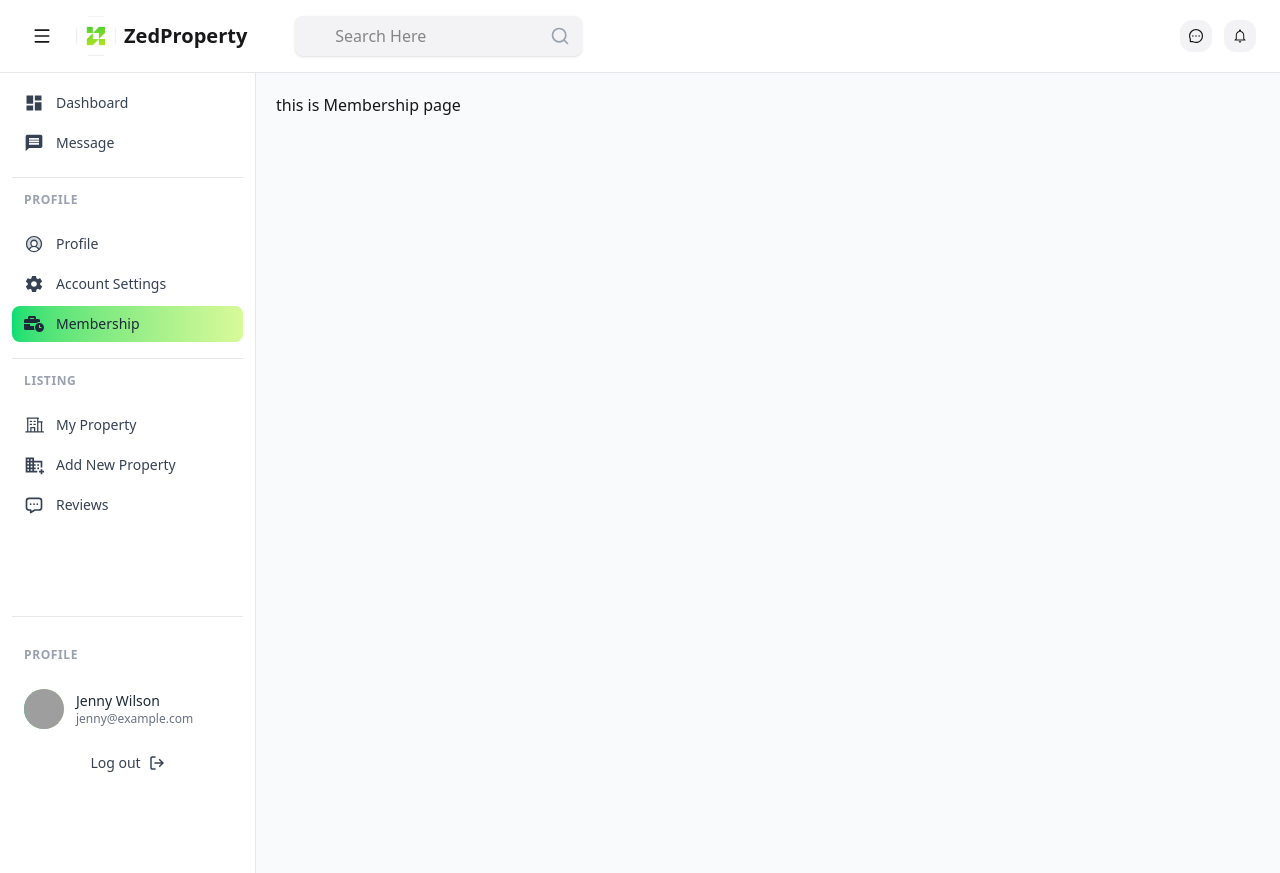
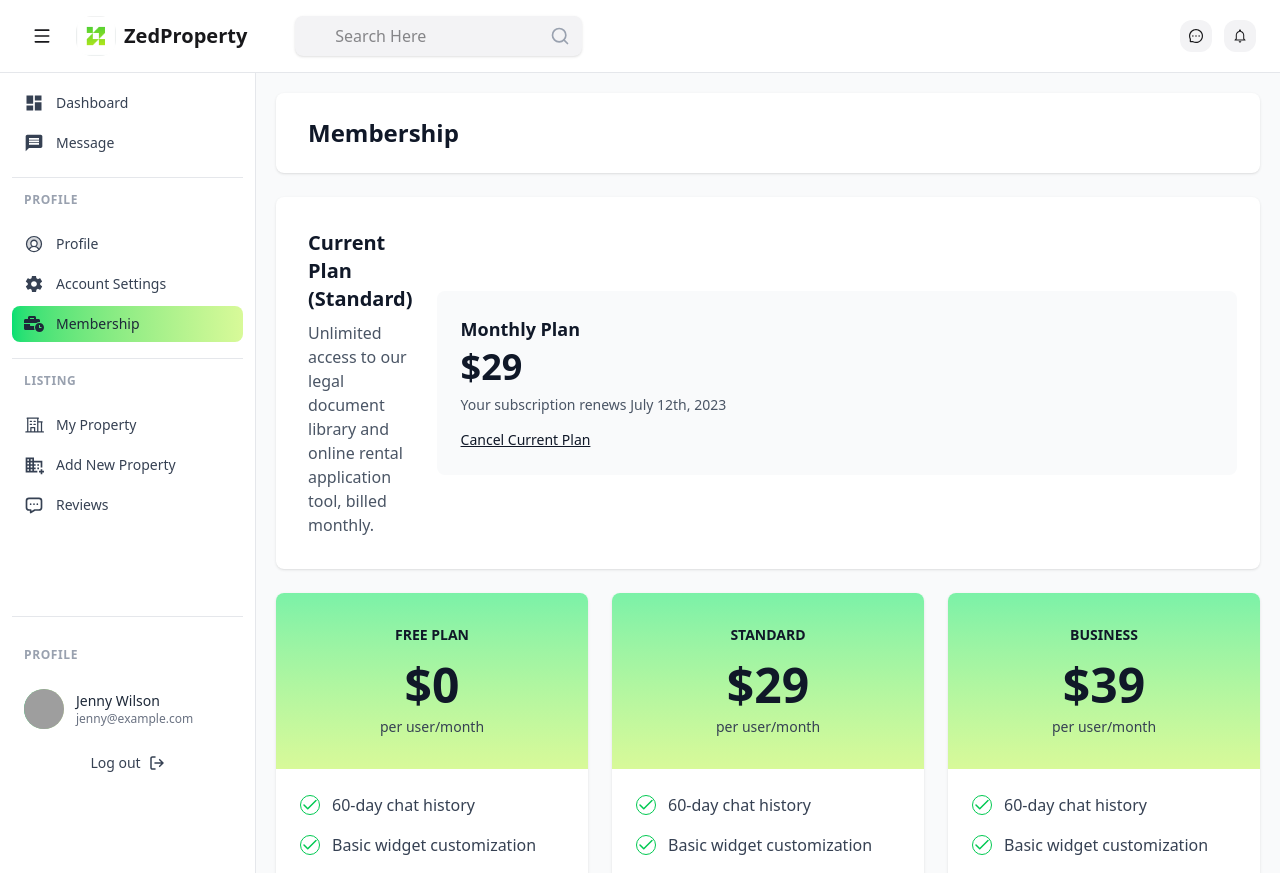
Before and after one commit to Jubayerhusain/Agent-Dashboard, a React (Vite) app: page /membership in a window 1280 px wide. Built offline with nearby package versions, Linux system fonts and the light colour scheme; grey boxes are pictures that could not be loaded.

Commit message:
membership and settin page design done

```diff
--- /dev/null
+++ b/src/Components/accountSettings/SettingsForm.jsx
@@ -0,0 +1,140 @@
+import React, { useState } from "react";
+
+export default function SettingsForm() {
+  const [formData, setFormData] = useState({
+    firstName: "Russel",
+    lastName: "Petter",
+    email: "Companyname@gmail.com",
+    phone: "017 123 568 5245",
+    password: "abcd 1234",
+  });
+
+  const handleChange = (e) => {
+    setFormData({
+      ...formData,
+      [e.target.name]: e.target.value,
+    });
+  };
+
+  const handleSave = () => {
+    console.log("Form saved:", formData);
+    alert("Settings saved successfully!");
+  };
+
+  const handleCancel = () => {
+    setFormData({
+      firstName: "Russel",
+      lastName: "Petter",
+      email: "Companyname@gmail.com",
+      phone: "017 123 568 5245",
+      password: "abcd 1234",
+    });
+  };
+
+  return (
+    <div className="min-h-screen">
+      <div className="p-5 bg-white shadow rounded-md">
+        <h1 className="text-2xl font-semibold text-gray-900">
+          Account Settings
+        </h1>
+      </div>
+      <div className="p-3 sm:p-5 bg-white shadow rounded-md mt-6" >
+        <div className="sm:p-5">
+          <div className="grid grid-cols-1 md:grid-cols-2 gap-6 mb-6">
+            <div>
+              <label className="block text-sm font-medium text-gray-700 mb-2">
+                First Name <span className="text-red-500">*</span>
+              </label>
+              <input
+                type="text"
+                name="firstName"
+                value={formData.firstName}
+                onChange={handleChange}
+                className="w-full px-4 py-2 border border-gray-300 rounded-md focus:ring-2 focus:ring-blue-500 focus:border-transparent outline-none"
+              />
+            </div>
+
+            <div>
+              <label className="block text-sm font-medium text-gray-700 mb-2">
+                Last Name <span className="text-red-500">*</span>
+              </label>
+              <input
+                type="text"
+                name="lastName"
+                value={formData.lastName}
+                onChange={handleChange}
+                className="w-full px-4 py-2 border border-gray-300 rounded-md focus:ring-2 focus:ring-blue-500 focus:border-transparent outline-none"
+              />
+            </div>
+          </div>
+
+          <div className="mb-6">
+            <label className="block text-sm font-medium text-gray-700 mb-2">
+              Email <span className="text-red-500">*</span>
+            </label>
+            <input
+              type="email"
+              name="email"
+              value={formData.email}
+              onChange={handleChange}
+              className="w-full px-4 py-2 border border-gray-300 rounded-md focus:ring-2 focus:ring-blue-500 focus:border-transparent outline-none"
+            />
+          </div>
+
+          <div className="mb-6">
+            <label className="block text-sm font-medium text-gray-700 mb-2">
+              Phone Number <span className="text-red-500">*</span>
+            </label>
+            <input
+              type="tel"
+              name="phone"
+              value={formData.phone}
+              onChange={handleChange}
+              className="w-full px-4 py-2 border border-gray-300 rounded-md focus:ring-2 focus:ring-blue-500 focus:border-transparent outline-none"
+            />
+          </div>
+
+          <div className="mb-4">
+            <label className="block text-sm font-medium text-gray-700 mb-2">
+              Password <span className="text-red-500">*</span>
+            </label>
+            <input
+              type="password"
+              name="password"
+              value={formData.password}
+              onChange={handleChange}
+              className="w-full px-4 py-2 border border-gray-300 rounded-md focus:ring-2 focus:ring-blue-500 focus:border-transparent outline-none"
+            />
+          </div>
+
+          <div className="mb-8">
+            <p className="text-sm text-gray-600">
+              Want to change the password?{" "}
+              <a
+                href="#"
+                className="text-green-500 hover:text-green-600 font-medium"
+              >
+                Click here
+              </a>
+            </p>
+          </div>
+
+          <div className="flex gap-3">
+            <button
+              onClick={handleSave}
+              className="px-6 py-2 bg-gradient-to-t from-green-500 to-lime-400 hover:bg-green-600 text-white font-medium rounded-md transition-colors"
+            >
+              Save
+            </button>
+            <button
+              onClick={handleCancel}
+              className="px-6 py-2 bg-white hover:bg-gray-50 text-gray-700 font-medium rounded-md border border-gray-300 transition-colors"
+            >
+              Cancel
+            </button>
+          </div>
+        </div>
+      </div>
+    </div>
+  );
+}
--- /dev/null
+++ b/src/Components/membership/MembershipPrices.jsx
@@ -0,0 +1,136 @@
+import React from 'react';
+import { Check, X } from 'lucide-react';
+
+export default function MembershipPrices() {
+  const plans = [
+    {
+      name: 'FREE PLAN',
+      price: 0,
+      features: [
+        { name: '60-day chat history', included: true },
+        { name: 'Basic widget customization', included: true },
+        { name: 'Ticketing system', included: false },
+        { name: 'Data security', included: false }
+      ],
+      buttonText: 'Choose Plan',
+      isCurrent: false
+    },
+    {
+      name: 'STANDARD',
+      price: 29,
+      features: [
+        { name: '60-day chat history', included: true },
+        { name: 'Basic widget customization', included: true },
+        { name: 'Ticketing system', included: true },
+        { name: 'Data security', included: false }
+      ],
+      buttonText: 'Current Plan',
+      isCurrent: true
+    },
+    {
+      name: 'BUSINESS',
+      price: 39,
+      features: [
+        { name: '60-day chat history', included: true },
+        { name: 'Basic widget customization', included: true },
+        { name: 'Ticketing system', included: true },
+        { name: 'Data security', included: true }
+      ],
+      buttonText: 'Choose Plan',
+      isCurrent: false
+    }
+  ];
+
+  return (
+    <div className="min-h-screen ">
+      <div className="">
+        {/* Header */}
+        <div className="bg-white rounded-lg shadow-sm px-8 py-6 mb-6">
+          <h1 className="text-2xl font-semibold text-gray-900">Membership</h1>
+        </div>
+
+        {/* Current Plan Info */}
+        <div className="bg-white rounded-lg shadow-sm p-8 mb-6">
+          <div className="flex flex-col md:flex-row md:items-center md:justify-between gap-6">
+            <div className="flex-1">
+              <h2 className="text-xl font-semibold text-gray-900 mb-2">
+                Current Plan (Standard)
+              </h2>
+              <p className="text-gray-600">
+                Unlimited access to our legal document library and online rental
+                application tool, billed monthly.
+              </p>
+            </div>
+            <div className="bg-gray-50 rounded-lg p-6 md:min-w-[400px] xl:min-w-[800px]">
+              <h3 className="text-lg font-semibold text-gray-900 mb-1">
+                Monthly Plan
+              </h3>
+              <div className="flex items-baseline mb-2">
+                <span className="text-4xl font-bold text-gray-900">$29</span>
+              </div>
+              <p className="text-sm text-gray-600 mb-3">
+                Your subscription renews July 12th, 2023
+              </p>
+              <a
+                href="#"
+                className="text-gray-900 underline text-sm hover:text-gray-700"
+              >
+                Cancel Current Plan
+              </a>
+            </div>
+          </div>
+        </div>
+
+        {/* Pricing Cards */}
+        <div className="grid grid-cols-1 md:grid-cols-3 gap-6">
+          {plans.map((plan, index) => (
+            <div
+              key={index}
+              className="bg-white rounded-lg shadow-sm overflow-hidden"
+            >
+              {/* Price Header */}
+              <div className="bg-gradient-to-b from-green-300 to-lime-200 p-8 text-center">
+                <h3 className="text-sm font-semibold text-gray-900 mb-4">
+                  {plan.name}
+                </h3>
+                <div className="mb-2">
+                  <span className="text-5xl font-bold text-gray-900">
+                    ${plan.price}
+                  </span>
+                </div>
+                <p className="text-sm text-gray-700">per user/month</p>
+              </div>
+
+              {/* Features List */}
+              <div className="p-6">
+                <ul className="space-y-4 mb-8">
+                  {plan.features.map((feature, idx) => (
+                    <li key={idx} className="flex items-center gap-3">
+                      {feature.included ? (
+                        <Check className="w-5 h-5 text-green-500 border border-green-500 rounded-full flex-shrink-0" />
+                      ) : (
+                        <X className="w-5 h-5 text-red-500 flex-shrink-0 border border-red-500 rounded-full" />
+                      )}
+                      <span className="text-gray-700">{feature.name}</span>
+                    </li>
+                  ))}
+                </ul>
+
+                {/* Button */}
+                <button
+                  className={`w-full py-3 rounded-md font-medium transition-colors ${
+                    plan.isCurrent
+                      ? 'bg-gradient-to-b from-green-500 to-lime-400 hover:bg-green-600 text-white'
+                      : 'bg-white hover:bg-gray-50 text-gray-700 border border-gray-300'
+                  }`}
+                >
+                  {plan.buttonText}
+                </button>
+              </div>
+            </div>
+          ))}
+        </div>
+      </div>
+    </div>
+  );
+}
--- a/src/Pages/AccountSettings.jsx
+++ b/src/Pages/AccountSettings.jsx
@@ -1,11 +1,12 @@
-import React from 'react'
+import React from "react";
+import SettingsForm from "../Components/accountSettings/SettingsForm";
 
 const AccountSettings = () => {
-    return (
-        <div>
-            this is Account Settings page
-        </div>
-    )
-}
+  return (
+    <div>
+      <SettingsForm />
+    </div>
+  );
+};
 
-export default AccountSettings
+export default AccountSettings;
--- a/src/Pages/Membership.jsx
+++ b/src/Pages/Membership.jsx
@@ -1,9 +1,10 @@
 import React from 'react'
+import MembershipPrices from '../Components/membership/MembershipPrices'
 
 const Membership = () => {
     return (
         <div>
-            this is Membership page
+            <MembershipPrices />
         </div>
     )
 }
```
